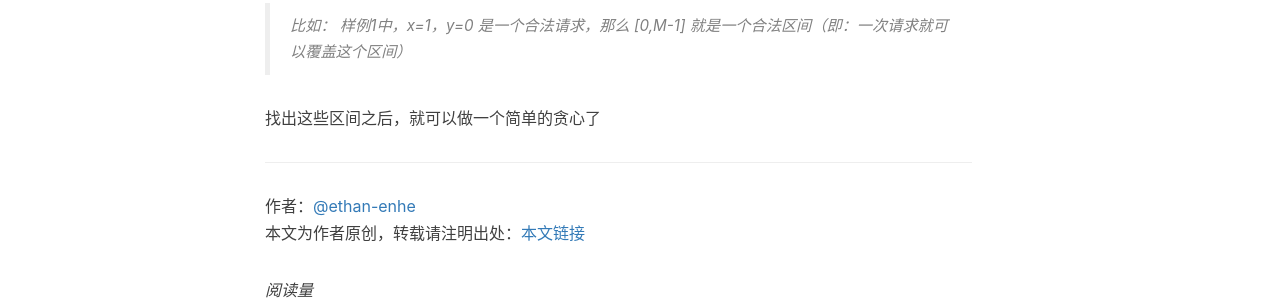
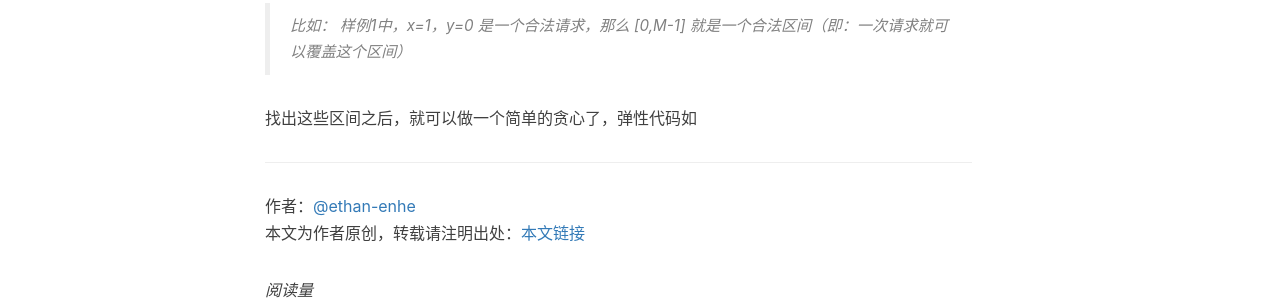
Before and after one commit to ethan-enhe/ethan-enhe.github.io, a Jekyll site: the page built from _posts/2020-08-18-【题解】[APIO2020]T1粉刷墙壁.md, in a window 1280 px wide. Shown: the part 780-1080 px from the top of the page. Built offline with Jekyll 4.4.1, drawn with Linux system fonts in a browser that asks for light colours; nearby versions of some CDN libraries; comment, search, counter and statistics services are not loaded.

Commit message:
_posts/2020-08-18-【题解】[APIO2020]T1粉刷墙壁.md updated from https://stackedit.io/

```diff
--- a/_posts/2020-08-18-【题解】[APIO2020]T1粉刷墙壁.md
+++ b/_posts/2020-08-18-【题解】[APIO2020]T1粉刷墙壁.md
@@ -19,9 +19,9 @@ tags:
 > 比如：
 > 样例1中，x=1，y=0 是一个合法请求，那么 [0,M-1] 就是一个合法区间（即：一次请求就可以覆盖这个区间）
 
-找出这些区间之后，就可以做一个简单的贪心了
+找出这些区间之后，就可以做一个简单的贪心了，弹性代码如
 
 <!--stackedit_data:
-eyJoaXN0b3J5IjpbLTE4OTAxMDg2NjAsNDk0MTc5NjEwLDE5ND
-U4NjUwMjMsODA4MTg0MDQyXX0=
+eyJoaXN0b3J5IjpbMTk1NzczMjgyLDQ5NDE3OTYxMCwxOTQ1OD
+Y1MDIzLDgwODE4NDA0Ml19
 -->
```
